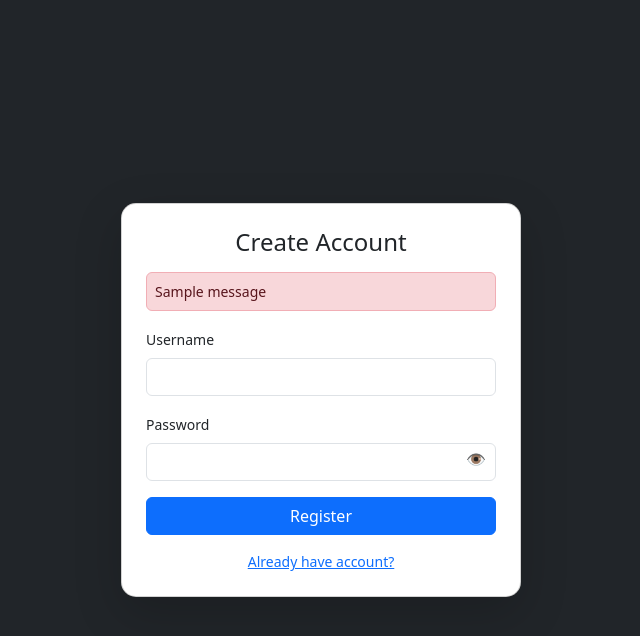
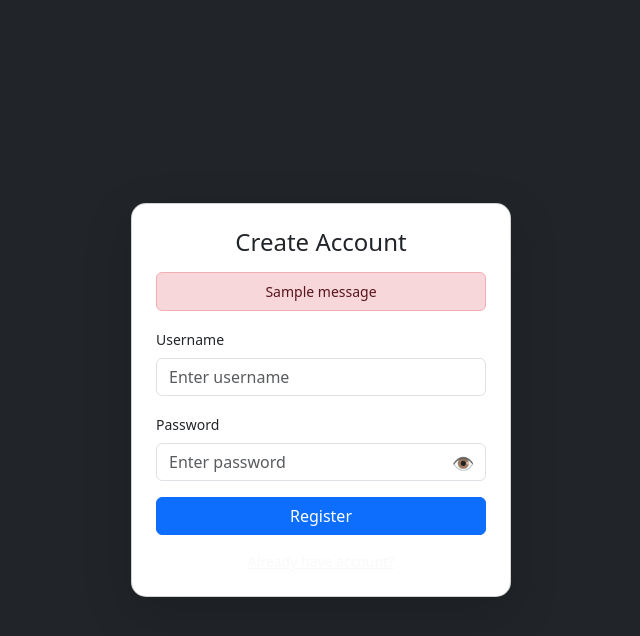
Before and after one commit to kabirrifaitokaigiken/prepaid_app, a Django app: page /register/ in a window 1280 px wide. Shown: the top 636 px of the page, without its empty margins (319-959 px from the left). Run offline with Django 5.2, Linux system fonts and the light colour scheme; one stand-in notice (Sample message) is shown; parts of the project's set-up code (start-up, migrations or seed data) failed here and were passed over.

Commit message:
bug register and login

```diff
--- a/prepaid_app/templates/prepaid_app/register.html
+++ b/prepaid_app/templates/prepaid_app/register.html
@@ -7,29 +7,36 @@
 
 <body class="bg-dark d-flex align-items-center justify-content-center vh-100">
 
-<div class="card p-4 shadow-lg" style="width: 400px; border-radius: 15px;">
+<div class="card p-4 shadow-lg" style="width: 380px; border-radius: 15px;">
 
   <h4 class="text-center mb-3">Create Account</h4>
 
+  <!-- 🔔 ALERT -->
   {% for message in messages %}
-    <div class="alert alert-danger small p-2">{{ message }}</div>
+    <div class="alert alert-danger small py-2 text-center">
+      {{ message }}
+    </div>
   {% endfor %}
 
   <form method="POST">
     {% csrf_token %}
 
+    <!-- USERNAME -->
     <div class="mb-3">
       <label class="form-label small">Username</label>
-      <input type="text" name="username" class="form-control" required>
+      <input type="text" name="username" class="form-control" placeholder="Enter username" required>
     </div>
 
+    <!-- PASSWORD -->
     <div class="mb-3 position-relative">
       <label class="form-label small">Password</label>
-      <input type="password" name="password" id="password" class="form-control" required>
+
+      <input type="password" id="password" name="password"
+        class="form-control pe-5" placeholder="Enter password" required>
 
       <!-- 👁️ ICON -->
-      <span onclick="togglePassword()"
-        style="position:absolute; right:10px; top:35px; cursor:pointer;">
+      <span id="eyeIcon" onclick="togglePassword()"
+        style="position:absolute; right:12px; top:38px; cursor:pointer; font-size:18px;">
         👁️
       </span>
     </div>
@@ -37,16 +44,24 @@
     <button class="btn btn-primary w-100">Register</button>
   </form>
 
-  <a href="/login/" class="text-center mt-3 d-block small">
+  <a href="/login/" class="text-center mt-3 d-block small text-light">
     Already have account?
   </a>
 
 </div>
 
 <script>
-function togglePassword(){
-  let pass = document.getElementById("password");
-  pass.type = pass.type === "password" ? "text" : "password";
+function togglePassword() {
+  const passwordInput = document.getElementById("password");
+  const eyeIcon = document.getElementById("eyeIcon");
+
+  if (passwordInput.type === "password") {
+    passwordInput.type = "text";
+    eyeIcon.innerText = "🙈";
+  } else {
+    passwordInput.type = "password";
+    eyeIcon.innerText = "👁️";
+  }
 }
 </script>
 
```
Also changed, not shown: prepaid_app/templates/prepaid_app/login.html (+18 -5 lines).
